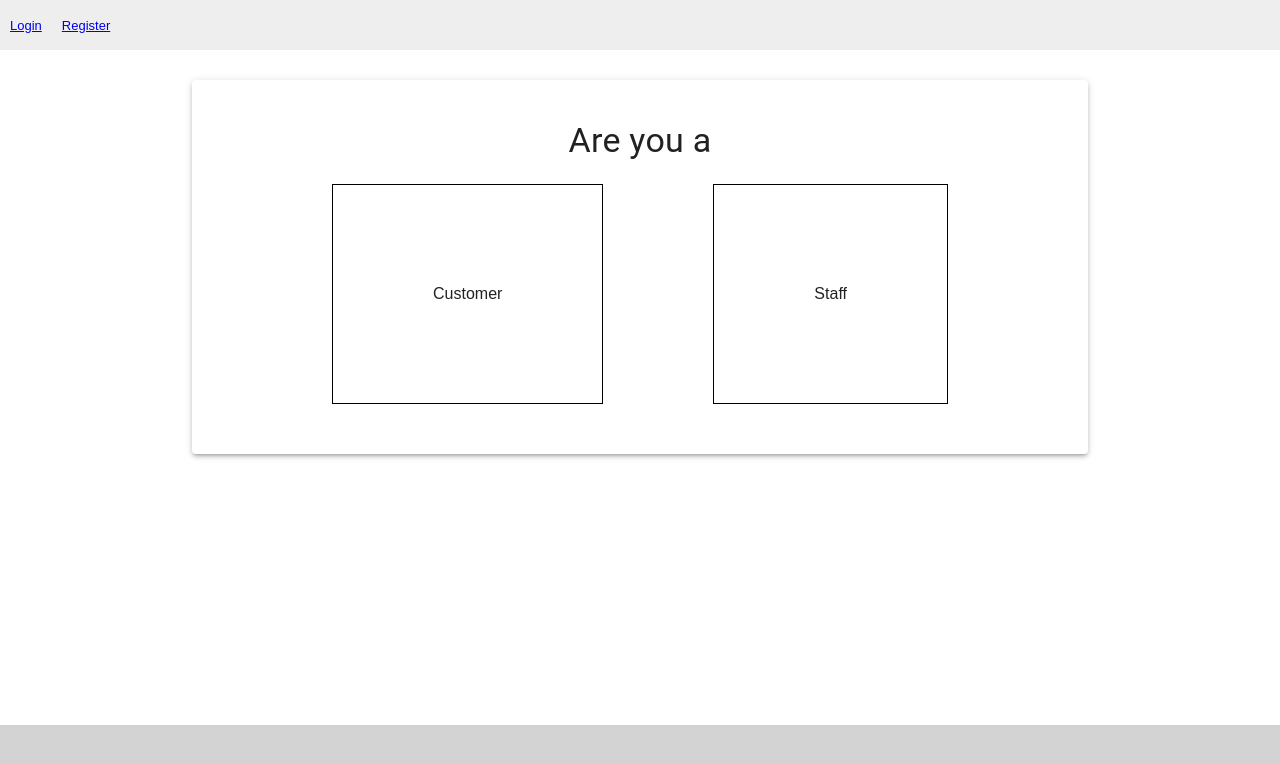
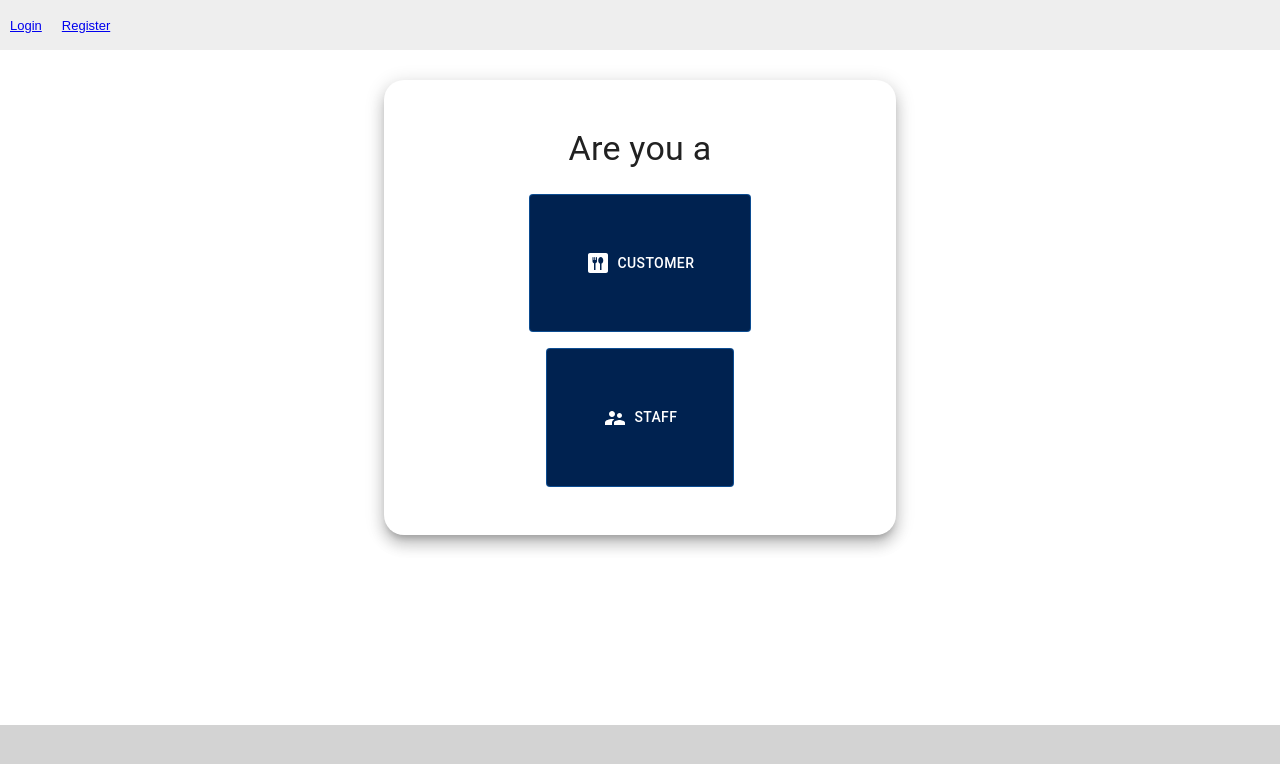
Before and after one commit to JStarL/capstone-project, a React (Create React App) app in the folder frontend/my-app/: page / in a window 1280 px wide. Shown: the top 764 px of the page. Built offline with nearby package versions, Linux system fonts and the light colour scheme.

Commit message:
Improving style for CustomerOrStaff Page

```diff
--- a/frontend/my-app/src/pages/CustomerOrStaff.jsx
+++ b/frontend/my-app/src/pages/CustomerOrStaff.jsx
@@ -1,30 +1,49 @@
 import React from 'react';
-import { Typography, Paper } from '@mui/material';
+import { Typography, Paper, Grid, Button, styled } from '@mui/material';
 import { useNavigate } from 'react-router-dom';
+import DiningIcon from '@mui/icons-material/Dining';
+import SupervisorAccountIcon from '@mui/icons-material/SupervisorAccount';
+
+const StyledButton = styled(Button)({
+  backgroundColor: '#002250',
+  color: '#fff',
+  '&:hover': {
+    backgroundColor: '#fff',
+    color: '#002250',
+  },
+  width: '100%'
+});
 
 function CustomerOrStaff() {
   const navigate = useNavigate();
 
-	function selectCustomer () {
-		// create a session ID
+  function selectCustomer() {
     const timestamp = Math.floor(Date.now() / 1000);
     localStorage.setItem('session_id', timestamp);
     console.log(timestamp);
-		navigate('/customer/1')
+    navigate('/customer/1');
   }
 
   return (
     <div className='login-page'>
-      <Paper className='paper' elevation={3} sx={{ p: 5 }}>
-        <Typography className='h4' variant="h4" gutterBottom>Are you a</Typography>
-        <div style={{ display: 'flex', flexDirection: 'row', justifyContent: 'space-evenly', alignItems:'center' }}>
-          <div onClick={() => selectCustomer()} style={{ border: '1px solid black', padding: '100px', margin: '10px' }}>
+      <Paper elevation={10} sx={{ p: 6, borderRadius: '20px', width: '40%'}}>
+        <Typography sx={{ mb: 3 }} variant="h4" gutterBottom>Are you a</Typography>
+        <Grid container spacing={2} justifyContent="space-evenly">
+          <Grid item>
+            <StyledButton sx={{ p:7 }} variant="outlined" onClick={selectCustomer}>
+              <DiningIcon />
+              &nbsp;
               Customer
-          </div>
-          <div onClick={() => navigate('/login')} style={{ border: '1px solid black', padding: '100px', margin: '10px' }}>
+            </StyledButton>
+          </Grid>
+          <Grid item>
+            <StyledButton sx={{ p:7 }} variant="outlined" onClick={() => navigate('/login')}>
+              <SupervisorAccountIcon />
+              &nbsp;
               Staff
-          </div>
-        </div>
+            </StyledButton>
+          </Grid>
+        </Grid>
       </Paper>
     </div>
   );
```
Lines whose indentation alone changed are shown as unchanged.
